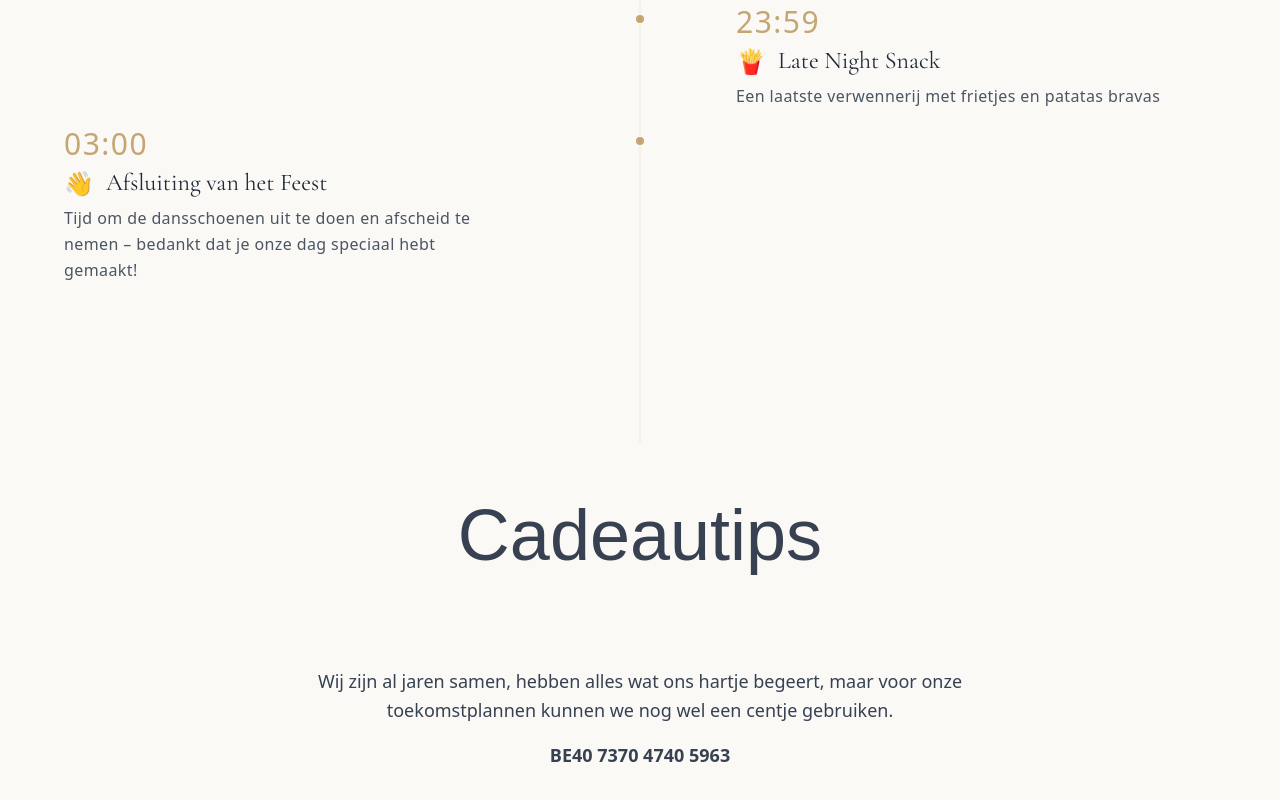
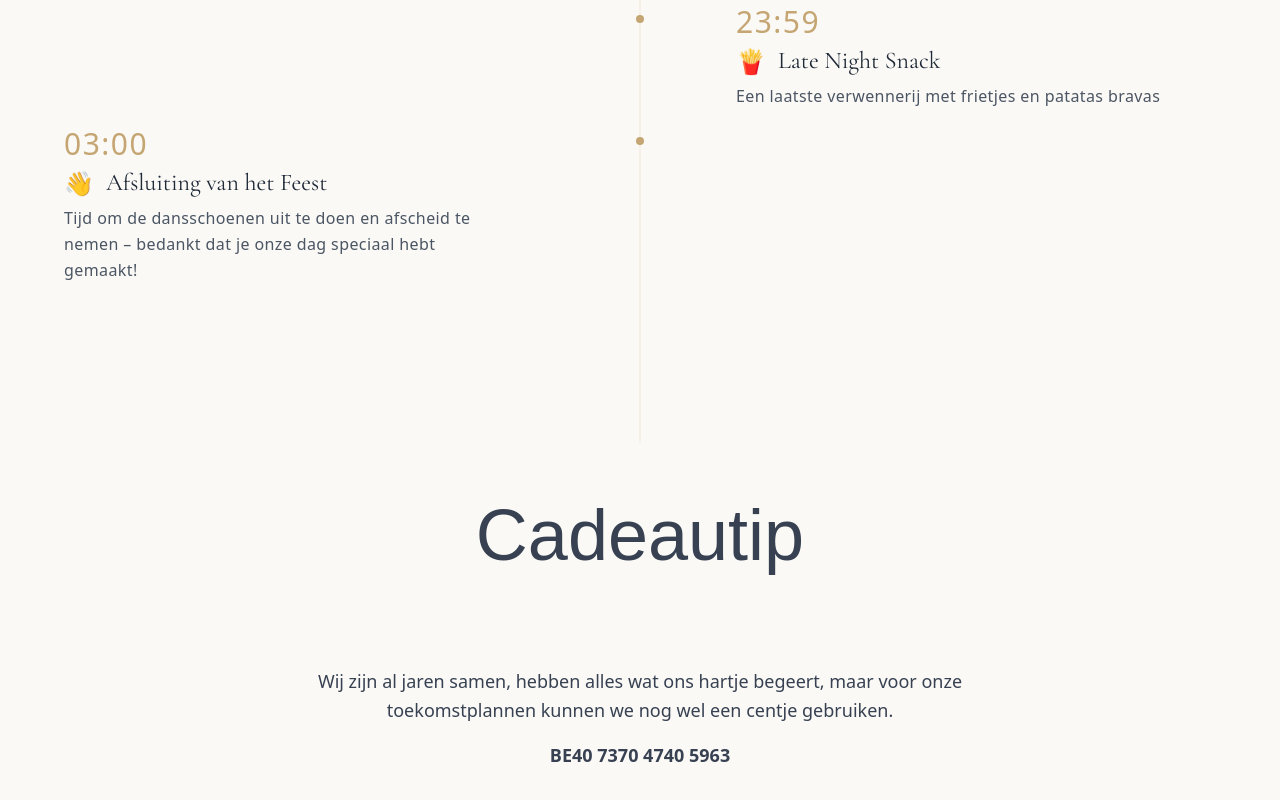
Before and after one commit to CisVercouteren/wedding-site, a React (Vite) app: page / in a window 1280 px wide. Shown: the part 1936-2736 px from the top of the page. Built offline with nearby package versions, Linux system fonts and the light colour scheme; a web font is replaced by a local one.

Commit message:
add cadeautipsection

```diff
--- a/src/components/CadeautipsSection.jsx
+++ b/src/components/CadeautipsSection.jsx
@@ -1,13 +1,13 @@
 const CadeautipsSection = () => {
   return (
-    <section id='cadeautips' className="py-12 px-4">
+    <section id='cadeautip' className="py-12 px-4">
       <div className="max-w-3xl mx-auto text-center">
         <h2
           className="text-6xl xl:text-7xl font-written text-gray-700 mb-16"
           data-aos="fade-up"
           data-aos-duration="1200"
         >
-          Cadeautips
+          Cadeautip
         </h2>
 
         <div
--- a/src/data/data.js
+++ b/src/data/data.js
@@ -3,7 +3,7 @@ export const navigationLinks = [{
     title: "planning"
 }, {
     id: 2,
-    title: "cadeautips"
+    title: "cadeautip"
 }, {
     id: 3,
     title: "sfeerbeelden"
```
